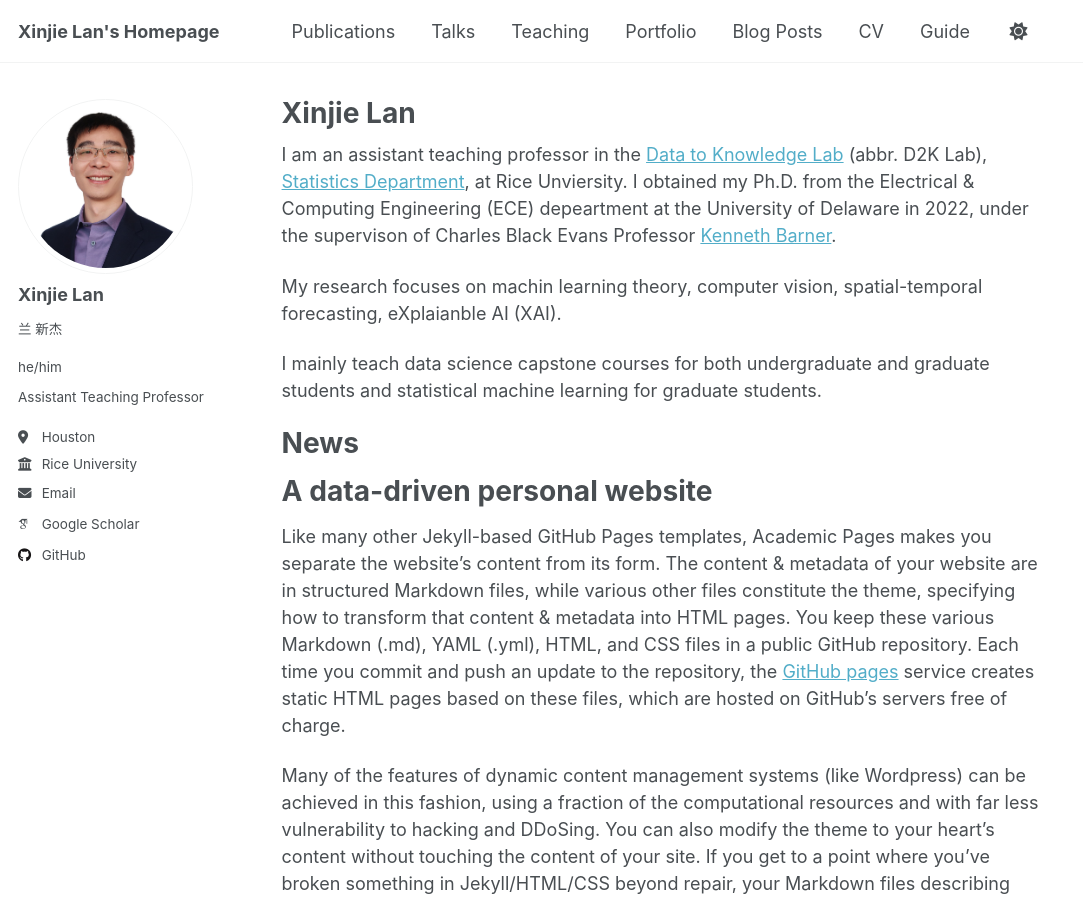
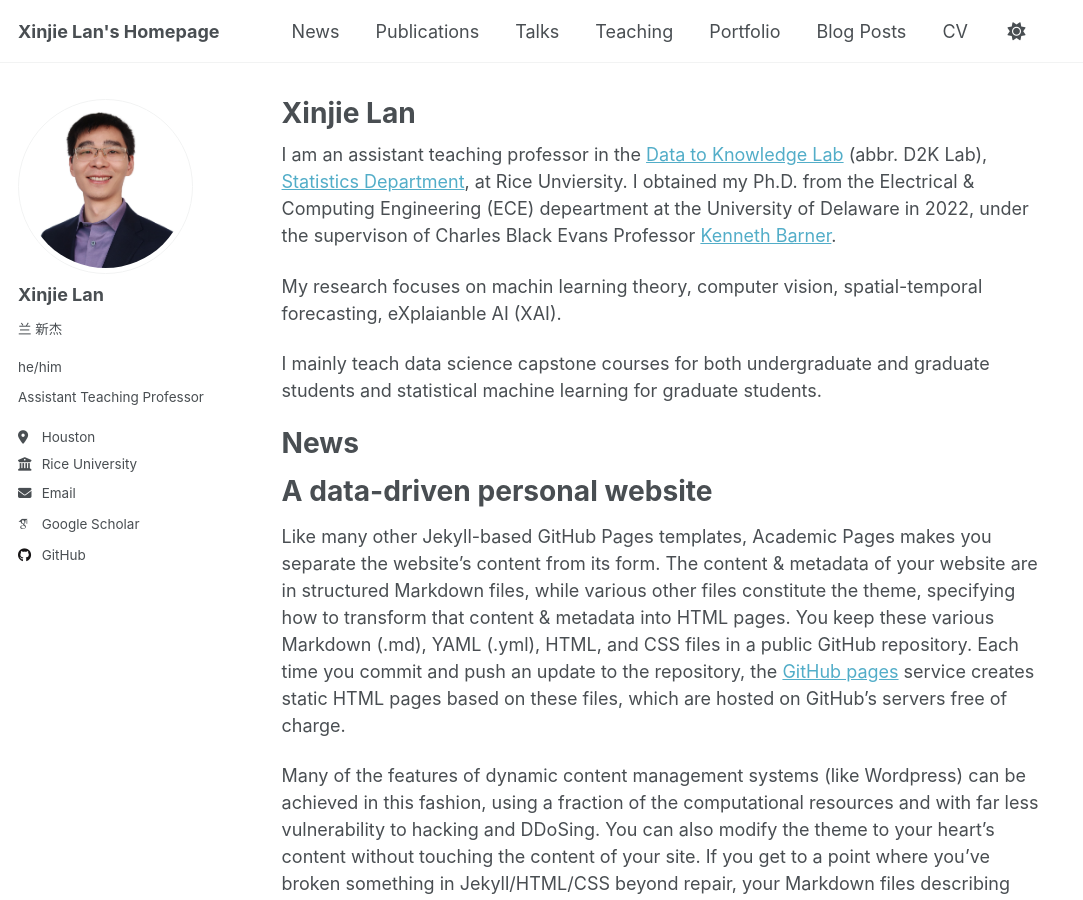
Before and after one commit to xinjie-ethan-lan/xinjie-ethan-lan.github.io, a Jekyll site: the page built from _pages/about.md, in a window 1280 px wide and 900 px high. Shown: the whole window, without its empty margins (0-1083 px from the left). Built offline with Jekyll 4.4.1, drawn with Linux system fonts in a browser that asks for light colours; some web fonts are replaced; a script that is not in the unit is left out.

Commit message:
Update navigation.yml

```diff
--- a/_data/navigation.yml
+++ b/_data/navigation.yml
@@ -8,6 +8,9 @@
 #      Markdown formatted page while the second is generated using JSON.
 
 main:
+  - title: "News"
+    url: /news/
+
   - title: "Publications"
     url: /publications/
 
@@ -29,5 +32,5 @@ main:
   # - title: "CV"
   #   url: /cv-json/
 
-  - title: "Guide"
-    url: /markdown/
+  # - title: "Guide"
+  #  url: /markdown/
```
